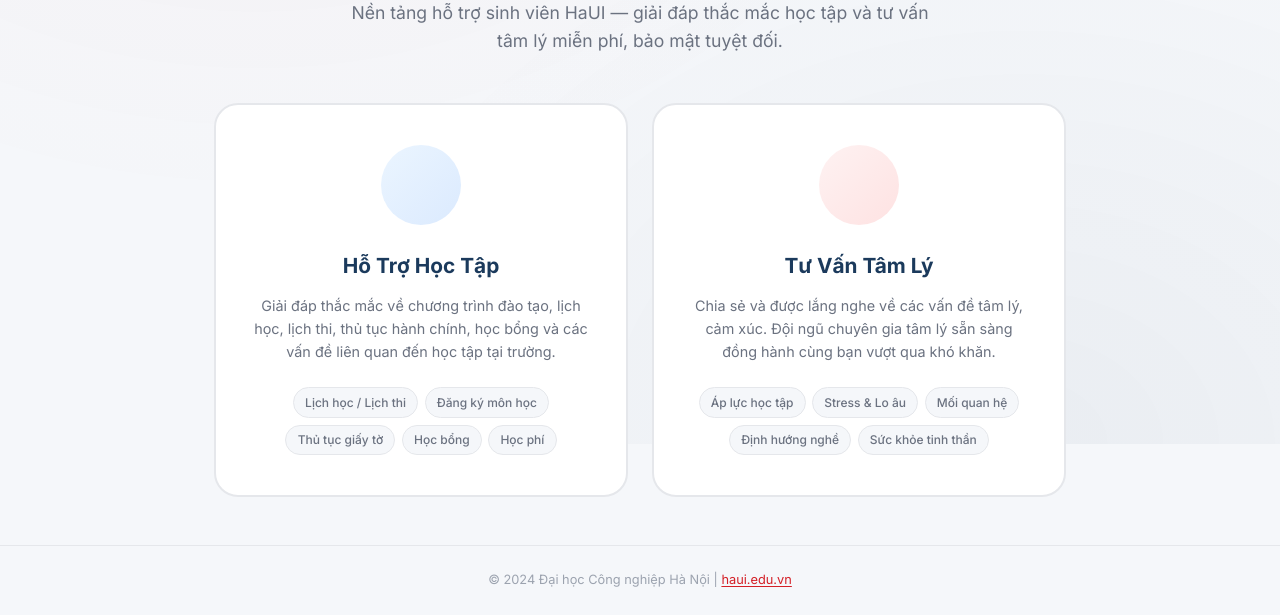
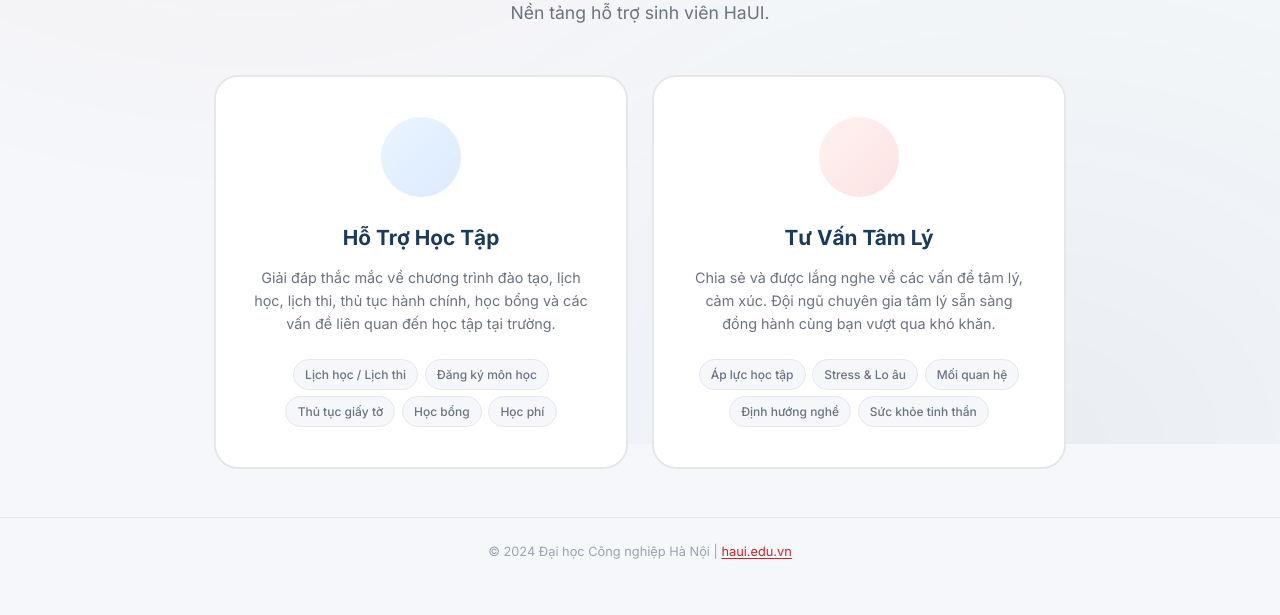
Before and after one commit to DucQuan-doo4/DATN, a plain HTML site: page public/index.html in a window 1280 px wide. Shown: the part 356-971 px from the top of the page. After the commit the page ends 943 px from the top, so only its background shows below. Drawn offline with Linux system fonts and the light colour scheme.

Commit message:
Update index.html

```diff
--- a/public/index.html
+++ b/public/index.html
@@ -37,7 +37,7 @@
       <h1>
         Hệ Thống <span class="gradient-text">Tư Vấn Trực Tuyến</span>
       </h1>
-      <p>Nền tảng hỗ trợ sinh viên HaUI — giải đáp thắc mắc học tập và tư vấn tâm lý miễn phí, bảo mật tuyệt đối.</p>
+      <p>Nền tảng hỗ trợ sinh viên HaUI.</p>
     </section>
 
     <!-- Branch Selection -->
```
